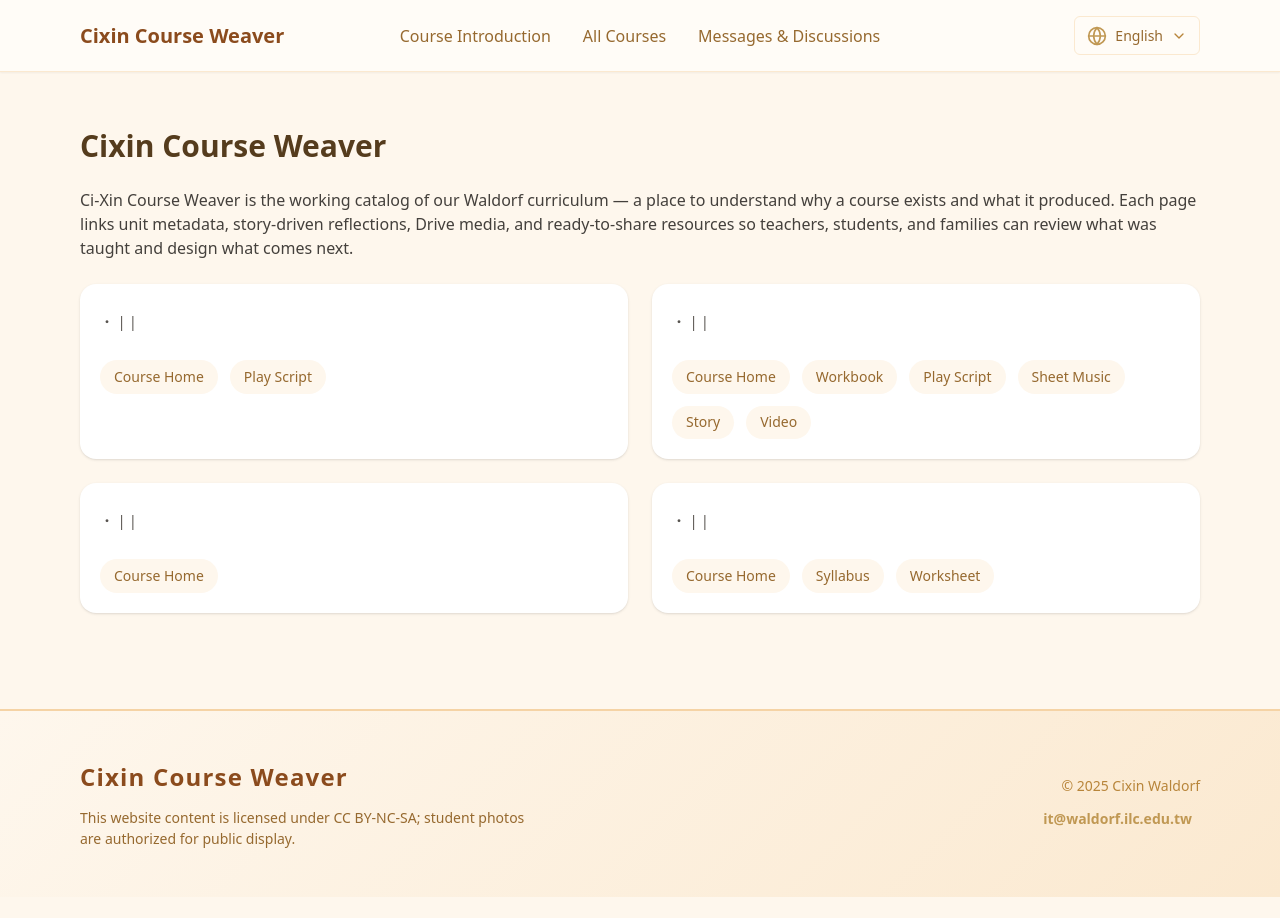
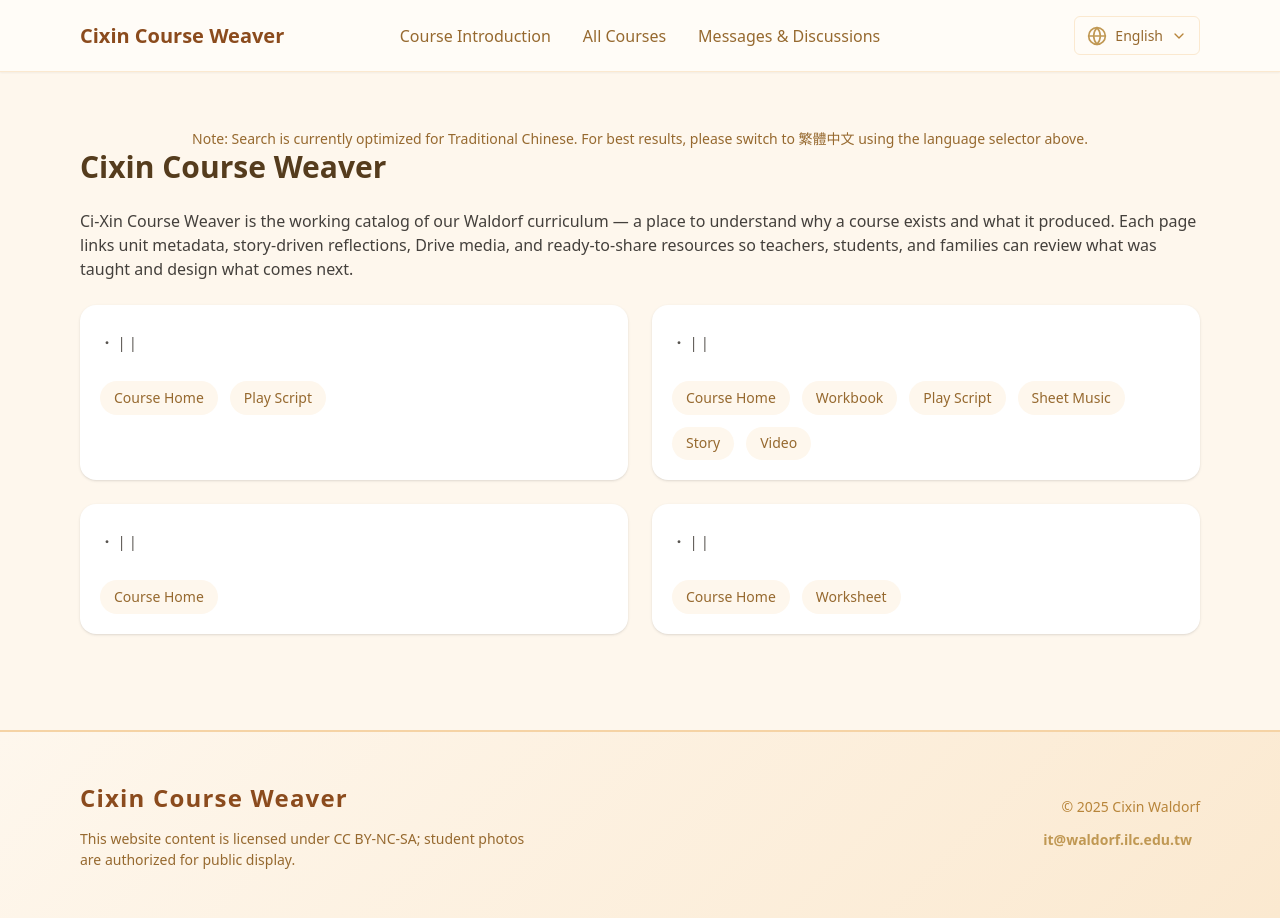
Before and after one commit to dylankuo84137/course-site-starter, an Eleventy site: page src/en-US/index.njk in a window 1280 px wide. Before the commit the page ends 897 px from the top, so only its background shows below. Built offline with nearby package versions, Linux system fonts and the light colour scheme; Eleventy itself is replaced by a stand-in of ours; files that its build step writes are made by us from their sources; what eleventy-plugin-i18n would draw is missing.

Commit message:
feat(search): Improve multi-language search experience - Embeds hidden English metadata on course pages, allowing Pagefind to index English terms when the site is built in Chinese. - Adds a notice on the homepage to guide English users, recommending they switch to Traditional Chinese for more comprehensive results.

```diff
--- a/public/css/site.css
+++ b/public/css/site.css
@@ -325,6 +325,14 @@ html:not([data-lang-ready]) body {
   margin-top: 1rem;
 }
 
+.home-search-notice,
+.pagefind-search-notice {
+  font-size: 0.875rem;
+  color: var(--text-secondary);
+  margin-top: 0.5rem;
+  text-align: center;
+}
+
 .home-cta-group {
   display: flex;
   flex-wrap: wrap;
--- a/public/js/lang-dynamic.js
+++ b/public/js/lang-dynamic.js
@@ -217,6 +217,32 @@
     });
   }
 
+  function updateLangOnlyElements(activeLang) {
+    const langSpecificElements = document.querySelectorAll('[data-lang-only]');
+    langSpecificElements.forEach(function(el) {
+      const attr = el.getAttribute('data-lang-only');
+      if (!attr) {
+        return;
+      }
+
+      const targets = attr.split(',').map(function(lang) {
+        return lang.trim();
+      }).filter(Boolean);
+
+      if (targets.length === 0) {
+        return;
+      }
+
+      const shouldShow = targets.indexOf(activeLang) !== -1;
+      el.hidden = !shouldShow;
+      if (shouldShow) {
+        el.removeAttribute('aria-hidden');
+      } else {
+        el.setAttribute('aria-hidden', 'true');
+      }
+    });
+  }
+
   // Update language switcher label
   // Note: The label shows the CURRENT language name (e.g., when page is in English, show "English")
   function updateLanguageSwitcher(toLang) {
@@ -265,25 +291,22 @@
   const isDefaultHomepage = (normPath === normBase || normPath === '');
   const isHomepage = langPageMatch || isDefaultHomepage;
 
+  const savedLang = getSavedLang();
+  let appliedLang = currentLang;
+
   if (isHomepage) {
-    // On homepage - apply saved language preference
-    const savedLang = getSavedLang();
-
     // On homepage, translate course content if needed
     if (savedLang && savedLang !== currentLang) {
       translateCourseContent(savedLang);
       translateCourseSwitcher(savedLang);
       replaceText(currentLang, savedLang);
       updateLanguageSwitcher(savedLang);
+      appliedLang = savedLang;
     }
 
     // Mark language as ready on homepage
     document.documentElement.setAttribute('data-lang-ready', 'true');
   } else {
-    // On other pages (course pages, etc.)
-    // Apply saved language preference if it differs from page default
-    const savedLang = getSavedLang();
-
     if (savedLang && savedLang !== currentLang) {
       // Execute immediately - no delay needed since we set lang attribute in <head>
       // This prevents FOUC by working synchronously before first paint
@@ -291,9 +314,12 @@
       translateCourseSwitcher(savedLang);
       replaceText(currentLang, savedLang);
       updateLanguageSwitcher(savedLang);
+      appliedLang = savedLang;
     }
 
     // Mark language as ready to show content
     document.documentElement.setAttribute('data-lang-ready', 'true');
   }
+
+  updateLangOnlyElements(appliedLang);
 })();
--- a/src/_data/course-configs/course_9c_modern-history_114_autumn.json
+++ b/src/_data/course-configs/course_9c_modern-history_114_autumn.json
@@ -43,14 +43,7 @@
     }
   },
   "material": {
-    "syllabus": [
-      {
-        "type": "pdf",
-        "id": "107gAQIikxL_f0TeEEKeUVnUAJ9WgXJLy",
-        "title": "",
-        "items": []
-      }
-    ],
+    "syllabus": [],
     "workbook_photos": [
       {
         "type": "drive-folder",
--- a/src/_data/i18n/en-US.json
+++ b/src/_data/i18n/en-US.json
@@ -92,6 +92,7 @@
   },
   "filters": {
     "search_placeholder": "Search courses...",
+    "search_lang_notice": "Note: Search is currently optimized for Traditional Chinese. For best results, please switch to 繁體中文 using the language selector above.",
     "all_grades": "All Grades",
     "all_domains": "All Domains",
     "all_teachers": "All Teachers",
--- a/src/_data/i18n/zh-TW.json
+++ b/src/_data/i18n/zh-TW.json
@@ -92,6 +92,7 @@
   },
   "filters": {
     "search_placeholder": "搜尋課程...",
+    "search_lang_notice": "",
     "all_grades": "所有年級",
     "all_domains": "所有領域",
     "all_teachers": "所有教師",
--- a/src/_includes/layouts/base.njk
+++ b/src/_includes/layouts/base.njk
@@ -111,6 +111,13 @@
   <main class="max-w-6xl mx-auto px-4 py-8">
     {% if not hidePagefindSearch %}
     <div id="search" class="mb-6"></div>
+    <p
+      class="pagefind-search-notice"
+      data-i18n="filters.search_lang_notice"
+      data-lang-only="en-US"
+      hidden>
+      {{ i18n['en-US'].filters.search_lang_notice }}
+    </p>
     {% endif %}
     {{ content | safe }}
   </main>
--- a/src/courses/index.njk
+++ b/src/courses/index.njk
@@ -6,6 +6,7 @@ hidePagefindSearch: true
 ---
 {% import "macros/i18n.njk" as i18nMacro %}
 
+<div data-pagefind-ignore>
 <div class="flex items-center justify-between gap-4 mb-6">
   <h1 class="text-2xl md:text-3xl font-semibold">{{ i18n[currentLang].nav.courses }}</h1>
   <!-- Search Bar with Icon -->
@@ -153,6 +154,7 @@ hidePagefindSearch: true
     </div>
   </div>
 </div>
+</div>
 
 <!-- Load filter script -->
 <script src="{{ '/js/course-filters.js' | url }}" defer></script>
--- a/src/en-US/index.njk
+++ b/src/en-US/index.njk
@@ -8,7 +8,7 @@ currentLang: en-US
 
 {% set langData = i18n[currentLang] %}
 {% if not langData %}{% set langData = i18n['en-US'] %}{% endif %}
-<section class="space-y-6">
+<section class="space-y-6" data-pagefind-ignore>
   <h1 class="text-2xl md:text-3xl font-semibold">Cixin Course Weaver</h1>
   <p class="text-stone-700">{{ langData.site.homepage_description }}</p>
 
--- a/src/reflections/index.njk
+++ b/src/reflections/index.njk
@@ -2,8 +2,10 @@
 layout: layouts/base.njk
 title: 留言與交流
 permalink: /reflections/index.html
+hidePagefindSearch: true
 ---
 
+<div data-pagefind-ignore>
 <h1 class="text-3xl font-bold mb-8" style="color: var(--text-primary);">留言與交流</h1>
 
 <!-- Submission Section -->
@@ -12,9 +14,10 @@ permalink: /reflections/index.html
   <div class="mb-6">
     <h3 class="text-lg font-semibold mb-3" style="color: var(--text-secondary);">投稿指引</h3>
     <ol class="list-decimal list-inside space-y-2" style="color: var(--text-secondary);">
-      <li>請於文首註明：年級、學期、主題單元、課程領域（作為標籤）</li>
+      <li>請填入：年級、學期、主題單元、課程領域（作為標籤）</li>
       <li>如含學生人像，請確認已取得公開授權</li>
       <li>內容授權：一律採用 CC BY-NC-SA</li>
+      <li>檔案/資料夾權限設為「知道連結的任何人可檢視」</li>
       <li><strong>重要：請在下方表單中提供您的 Google Drive 檔案連結</strong></li>
     </ol>
   </div>
@@ -40,3 +43,4 @@ permalink: /reflections/index.html
   <!-- CommentBox.io widget -->
   <div class="commentbox" data-commentbox="5698158134820864-proj"></div>
 </div>
+</div>
--- a/src/zh-TW/index.njk
+++ b/src/zh-TW/index.njk
@@ -8,7 +8,7 @@ currentLang: zh-TW
 
 {% set langData = i18n[currentLang] %}
 {% if not langData %}{% set langData = i18n['zh-TW'] %}{% endif %}
-<section class="space-y-6">
+<section class="space-y-6" data-pagefind-ignore>
   <h1 class="text-2xl md:text-3xl font-semibold">慈心課程織圖</h1>
   <p class="text-stone-700">{{ langData.site.homepage_description }}</p>
 
```
Also changed, not shown: src/courses/home.njk (+10 -0 lines), src/index.njk (+8 -1 lines), README.md.
